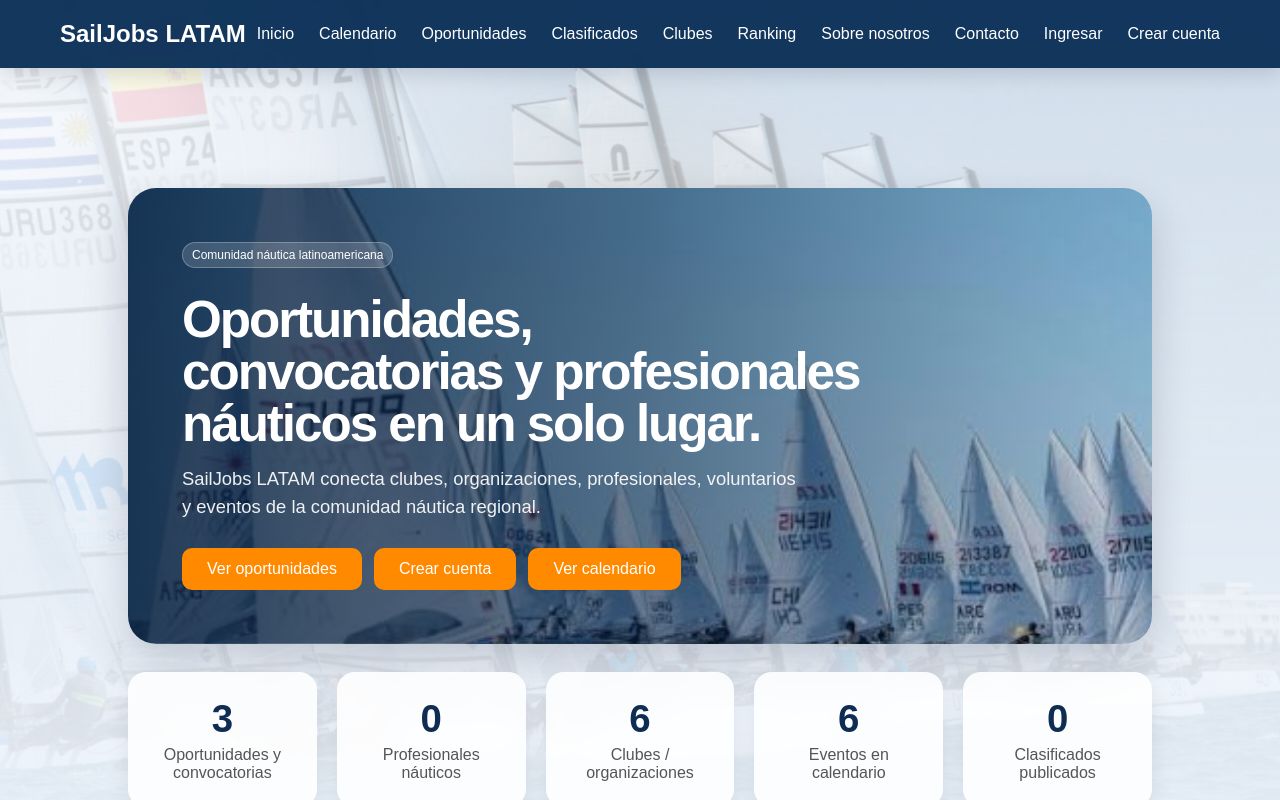
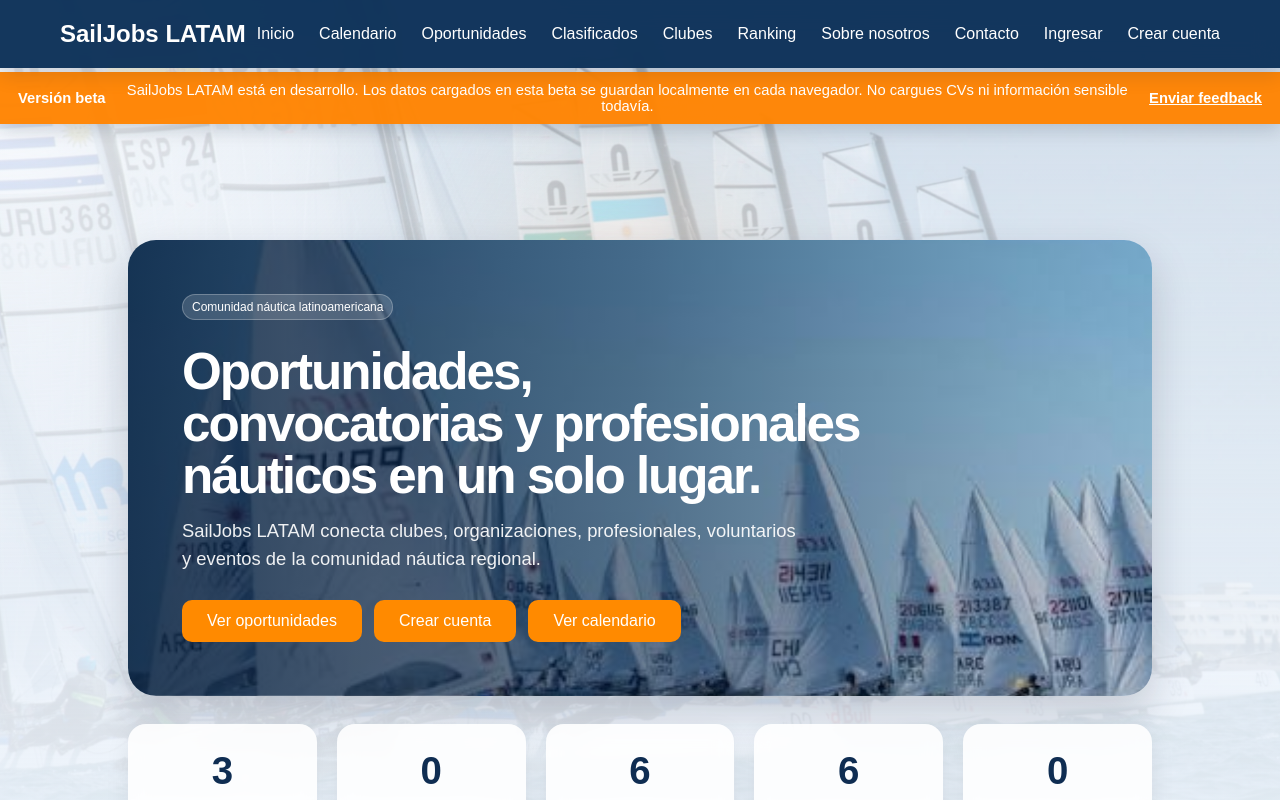
Before and after one commit to CarlosTgab/sailjobs-latam, a React (Vite) app: page / in a window 1280 px wide. Shown: the top 800 px of the page. Built offline with nearby package versions, Linux system fonts and the light colour scheme.

Commit message:
Agrego aviso de version beta

```diff
--- a/src/App.css
+++ b/src/App.css
@@ -1925,3 +1925,45 @@ body {
     backdrop-filter: blur(12px);
     box-shadow: 0 6px 20px rgba(15, 23, 42, 0.14);
 }
+
+.beta-banner {
+    position: sticky;
+    top: 72px;
+    z-index: 999;
+    display: flex;
+    align-items: center;
+    justify-content: center;
+    gap: 14px;
+    padding: 10px 18px;
+    background: rgba(255, 132, 0, 0.96);
+    color: #ffffff;
+    font-size: 0.92rem;
+    text-align: center;
+    box-shadow: 0 6px 18px rgba(15, 23, 42, 0.16);
+}
+
+.beta-banner strong {
+    color: #ffffff;
+    white-space: nowrap;
+}
+
+.beta-banner span {
+    color: #ffffff;
+}
+
+.beta-banner a {
+    color: #ffffff;
+    font-weight: 700;
+    text-decoration: underline;
+    white-space: nowrap;
+}
+
+@media (max-width: 768px) {
+    .beta-banner {
+        top: 64px;
+        flex-direction: column;
+        gap: 4px;
+        padding: 10px 14px;
+        font-size: 0.82rem;
+    }
+}
--- a/src/App.jsx
+++ b/src/App.jsx
@@ -4,6 +4,8 @@ import {
   Route,
   Navigate
 } from "react-router-dom";
+
+import BetaBanner from "./components/BetaBanner";
 
 import Navbar from "./components/Navbar";
 import Footer from "./components/Footer";
@@ -67,6 +69,8 @@ function App() {
       <PageBackground />
 
       <Navbar />
+
+      <BetaBanner />
 
       <Routes>
 
--- /dev/null
+++ b/src/components/BetaBanner.jsx
@@ -0,0 +1,21 @@
+import { Link } from "react-router-dom";
+
+function BetaBanner() {
+    return (
+        <div className="beta-banner">
+            <strong>Versión beta</strong>
+
+            <span>
+                SailJobs LATAM está en desarrollo. Los datos cargados en esta
+                beta se guardan localmente en cada navegador. No cargues CVs ni
+                información sensible todavía.
+            </span>
+
+            <Link to="/contact">
+                Enviar feedback
+            </Link>
+        </div>
+    );
+}
+
+export default BetaBanner;
```
